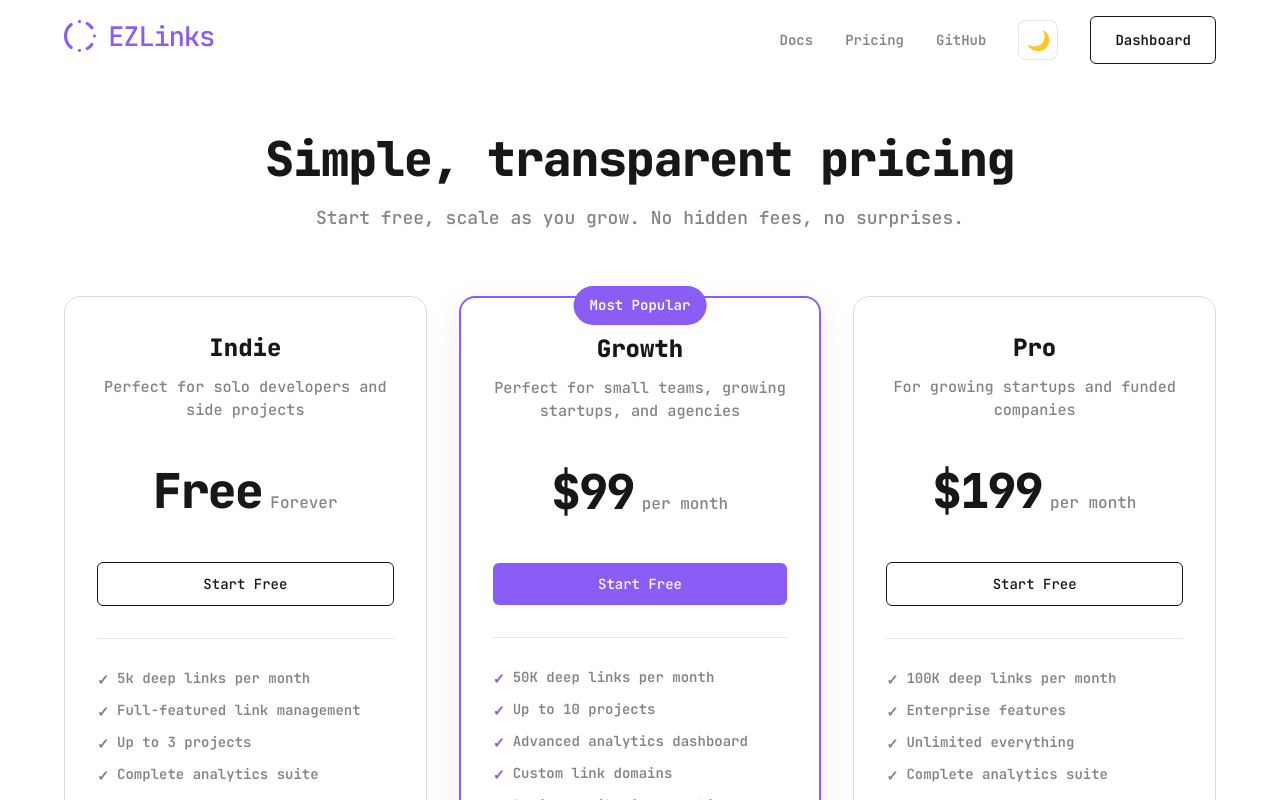
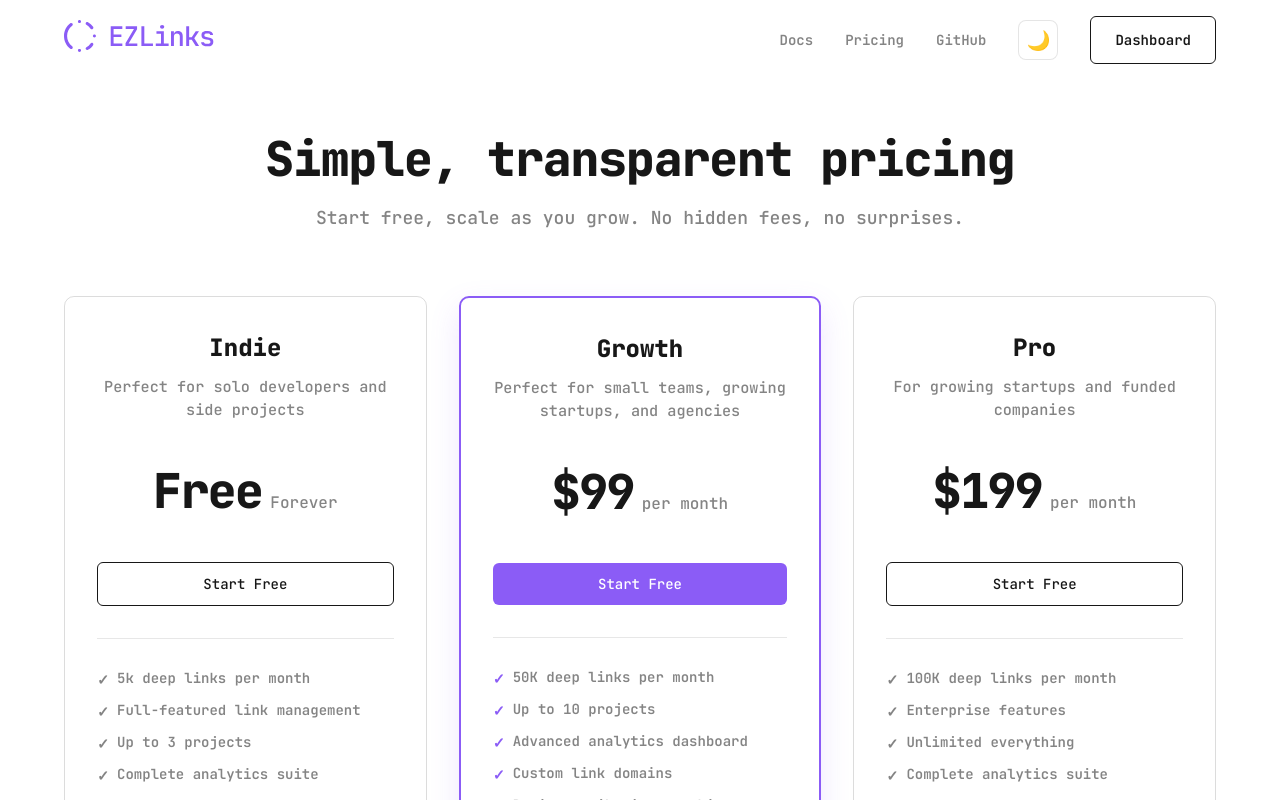
Before and after one commit to GetEZLinks/ezlinks-marketing, a Next.js app: page /pricing in a window 1280 px wide. Shown: the top 800 px of the page. Built offline with nearby package versions, Linux system fonts and the light colour scheme.

Commit message:
Added email as contact option.

```diff
--- a/src/components/Footer/Footer.tsx
+++ b/src/components/Footer/Footer.tsx
@@ -11,7 +11,7 @@ const footerLinks = {
   ],
   Company: [
     { label: 'About', href: '#about' },
-    { label: 'Contact', href: '#contact' },
+    { label: 'Contact', href: 'mailto:hi@getezlinks.io' },
     { label: 'FAQ', href: '#faq' },
     { label: 'Blog', href: '#blog' }
   ],
--- a/src/components/PricingSection/PricingSection.module.scss
+++ b/src/components/PricingSection/PricingSection.module.scss
@@ -55,7 +55,7 @@
 .pricingCard {
   // background: var(--bg-primary);
   border: 1px solid #91919150;
-  border-radius: 16px;
+  border-radius: 10px;
   padding: 2rem;
   position: relative;
   transition: all 0.3s ease;
--- a/src/components/PricingSection/PricingSection.tsx
+++ b/src/components/PricingSection/PricingSection.tsx
@@ -84,9 +84,9 @@ export default function PricingSection() {
               transition={{ duration: 0.6, delay: index * 0.1 }}
               viewport={{ once: true }}
             >
-              {plan.popular && (
+              {/* {plan.popular && (
                 <div className={styles.popularBadge}>Most Popular</div>
-              )}
+              )} */}
 
               <div className={styles.cardHeader}>
                 <h3 className={styles.planName}>{plan.name}</h3>
@@ -125,7 +125,7 @@ export default function PricingSection() {
           transition={{ duration: 0.6, delay: 0.4 }}
           viewport={{ once: true }}
         >
-          <p>Need something custom? <a href="#contact">Let&apos;s talk</a></p>
+          <p>Need something custom? <a href="mailto:hi@getezlinks.io">Let&apos;s talk</a></p>
         </motion.div>
       </div>
     </section>
```
